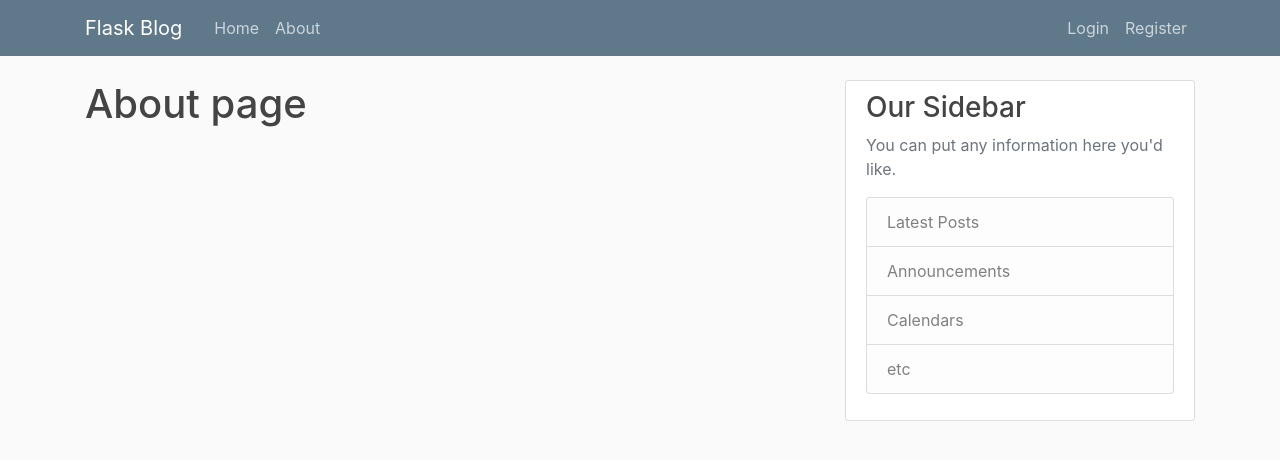
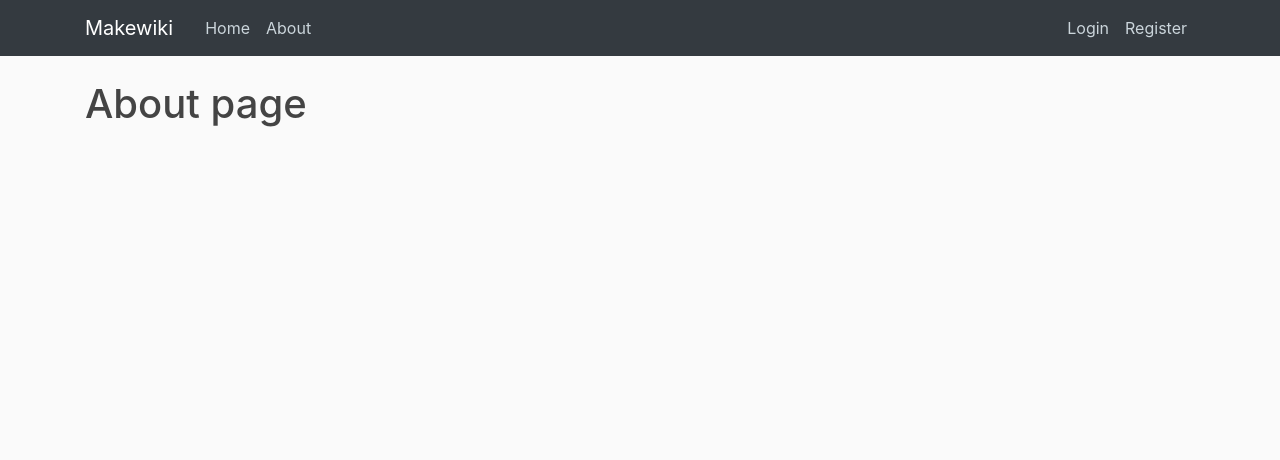
Before and after one commit to liyaSileshi/makewiki-flask, a Flask app: page /about in a window 1280 px wide. Shown: the top 460 px of the page. Run offline with Flask 2, Linux system fonts and the light colour scheme.

Commit message:
edited readme and styles

```diff
--- a/flaskblog/templates/base.html
+++ b/flaskblog/templates/base.html
@@ -7,16 +7,16 @@
   <link rel="stylesheet" href="https://cdn.jsdelivr.net/npm/bootstrap@4.5.3/dist/css/bootstrap.min.css" integrity="sha384-TX8t27EcRE3e/ihU7zmQxVncDAy5uIKz4rEkgIXeMed4M0jlfIDPvg6uqKI2xXr2" crossorigin="anonymous">
   <link rel="stylesheet" type="text/css" href="{{ url_for('static', filename='main.css')}}">
   {% if title %}
-  <title>Flask Blog - {{ title }}</title>
+  <title>Make Wiki - {{ title }}</title>
   {% else %}
-  <title>Flask Blog</title>
+  <title>Make Wiki</title>
   {% endif %}
 </head>
 <body>
   <header class="site-header">
-    <nav class="navbar navbar-expand-md navbar-dark bg-steel fixed-top">
+    <nav class="navbar navbar-expand-md navbar-dark bg-dark fixed-top">
       <div class="container">
-        <a class="navbar-brand mr-4" href="/">Flask Blog</a>
+        <a class="navbar-brand mr-4" href="/">Makewiki</a>
         <button class="navbar-toggler" type="button" data-toggle="collapse" data-target="#navbarToggle" aria-controls="navbarToggle" aria-expanded="false" aria-label="Toggle navigation">
           <span class="navbar-toggler-icon"></span>
         </button>
@@ -54,19 +54,6 @@
         {% endwith %}
         {% block content %}{% endblock %}
       </div>
-      <div class="col-md-4">
-        <div class="content-section">
-          <h3>Our Sidebar</h3>
-          <p class='text-muted'>You can put any information here you'd like.
-            <ul class="list-group">
-              <li class="list-group-item list-group-item-light">Latest Posts</li>
-              <li class="list-group-item list-group-item-light">Announcements</li>
-              <li class="list-group-item list-group-item-light">Calendars</li>
-              <li class="list-group-item list-group-item-light">etc</li>
-            </ul>
-          </p>
-        </div>
-      </div>
     </div>
   </main>
 
```
Also changed, not shown: README.md.
